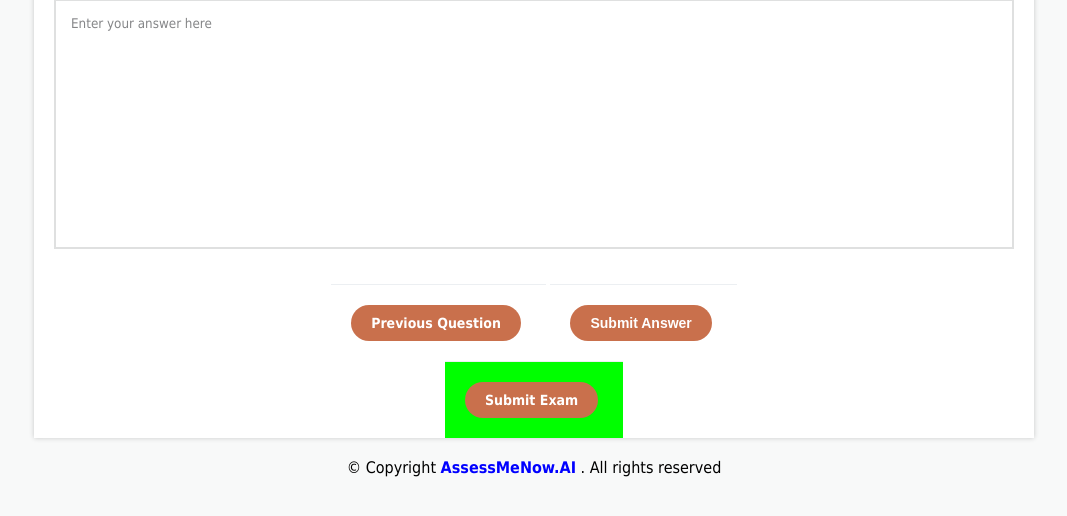
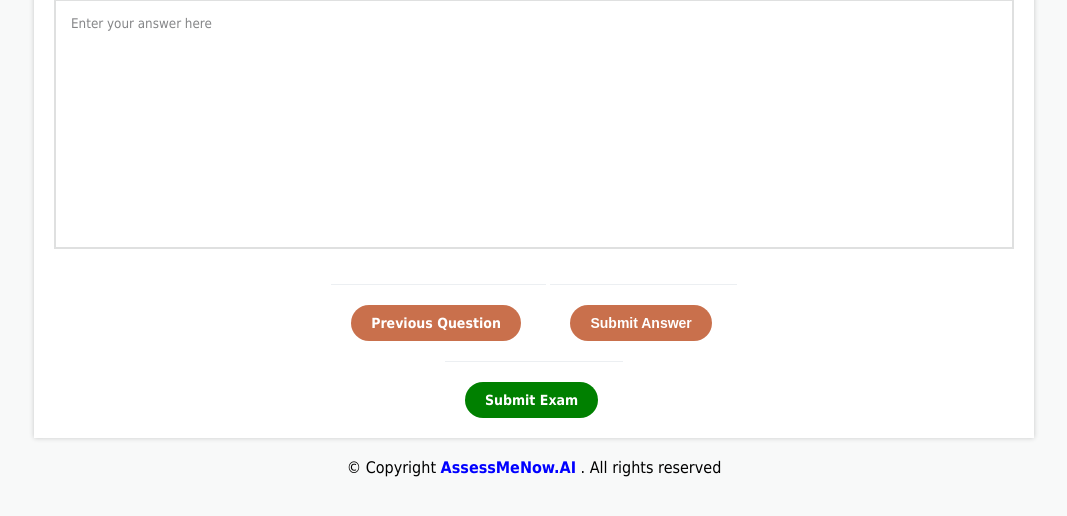
Before and after one commit to harshit7962/Subjective_Answer_Evaluation, a Flask app: template UI/templates/questions.html in a window 1280 px wide. Shown: the part 248-764 px from the top of the page, without its empty margins (106-1173 px from the left). Run offline with Flask 3, Linux system fonts and the light colour scheme; the template is opened without the code that fills it, so the values that code supplies are empty; parts of the project's set-up code (start-up, migrations or seed data) failed here and were passed over.

Commit message:
Update questions.html

```diff
--- a/UI/templates/questions.html
+++ b/UI/templates/questions.html
@@ -110,8 +110,8 @@
 
                 <br>
                 {% if question[0].question_number == total_questions %}
-                <div class="buttons .btn-success" style="display: inline-block; background-color: lime;">
-                    <a href="/submit" class="btn" data-set-step="2" onclick="myFunction()">Submit Exam</a>
+                <div class="buttons .btn-success" style="display: inline-block;">
+                    <a href="/submit" class="btn" data-set-step="2" onclick="myFunction()" style="background-color: green;">Submit Exam</a>
                 </div>
                 {% endif %}
                 </center>
```
